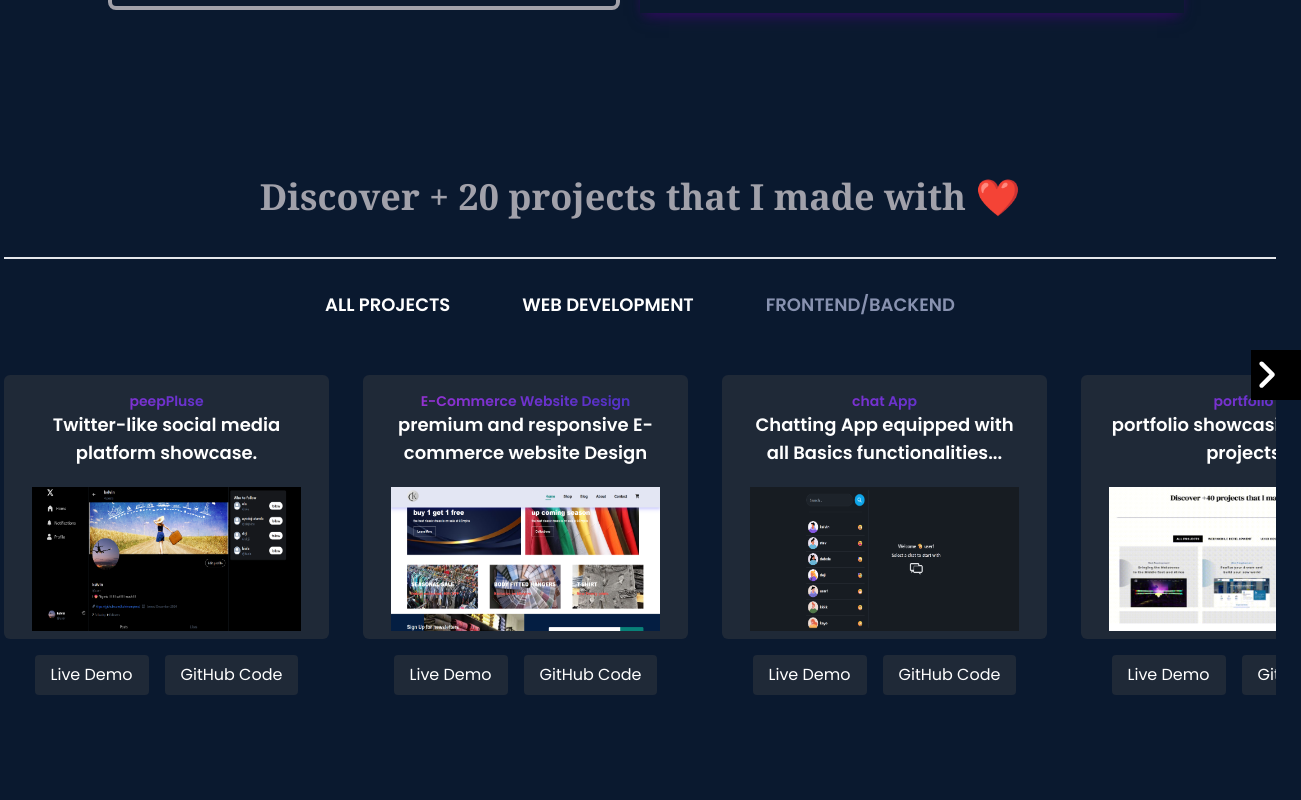
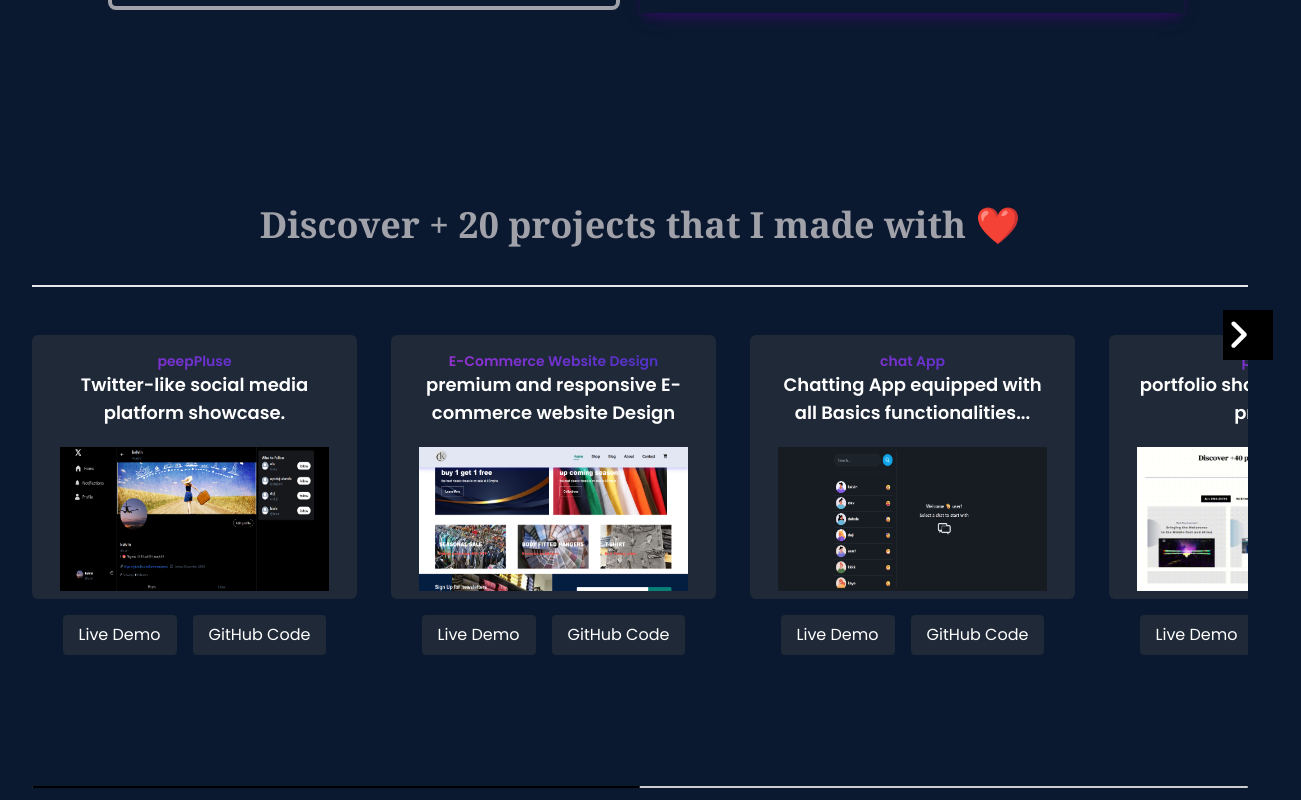
Before and after one commit to kelvinempires/portfolio-react, a React (Vite) app: page / in a window 1280 px wide. Shown: the part 1538-2338 px from the top of the page, 1301 px wide, since content can reach past the window. Built offline with nearby package versions, Linux system fonts and the light colour scheme.

Commit message:
refactor: update Portfolio component styles for improved layout and spacing

```diff
--- a/src/components/Portfolio.jsx
+++ b/src/components/Portfolio.jsx
@@ -273,13 +273,13 @@ const Portfolio = () => {
   }, []);
 
   return (
-    <main id="portfolio" className="p-4 sm:p-6 md:p-1 lg:p-1">
+    <main id="portfolio" className="p-4 sm:p-6 md:p-8 lg:p-8">
       <div className="border-b-2">
         <h1 className="text-zinc-400 flex justify-center font-serif text-lg sm:text-2xl md:text-3xl lg:text-4xl pt-6 sm:pt-8 md:pt-10 lg:pt-12 pb-6 sm:pb-8 md:pb-10 lg:pb-10  font-bold">
           Discover + 20 projects that I made with ❤️
         </h1>
       </div>
-      <div className="flex flex-col text-center sm:flex-row md:gap-10 justify-center pt-4 sm:pt-6 md:pt-6 lg:pt-6 font-bold">
+      {/* <div className="flex flex-col text-center sm:flex-row md:gap-10 justify-center pt-4 sm:pt-6 md:pt-6 lg:pt-6 font-bold">
         <p className="hover:bg-black transition duration-300 text-white px-4 py-2 text-xs sm:text-sm md:text-base lg:text-lg">
           ALL PROJECTS
         </p>
@@ -297,8 +297,8 @@ const Portfolio = () => {
         <p className="hover:bg-black transition duration-300 text-custom-gradient px-4 py-2 text-xs sm:text-sm md:text-base lg:text-lg">
           FRONTEND/BACKEND
         </p>
-      </div>
-      <div className="container mt-6 sm:mt-8 md:mt-10 lg:mt-12">
+      </div> */}
+      <div className="container mt-6 sm:mt-8 md:mt-10 lg:mt-12  ">
         <div className="slider-wrapper relative">
           <button
             id="prev-slide"
@@ -378,7 +378,7 @@ const Portfolio = () => {
             <FontAwesomeIcon icon={faAngleRight} />
           </button>
         </div>
-        <div className="slider-scrollbar mt-4">
+        <div className="slider-scrollbar mt-10">
           <div className="scrollbar-track bg-gray-300 rounded-full">
             <div className="scrollbar-thumb bg-black rounded-full"></div>
           </div>
```
